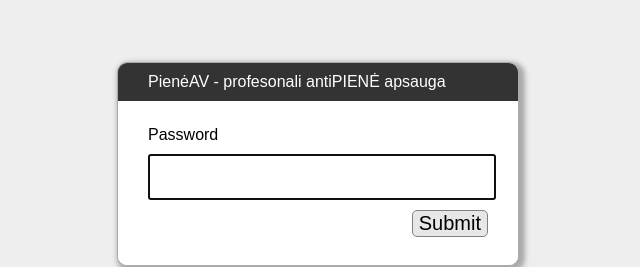
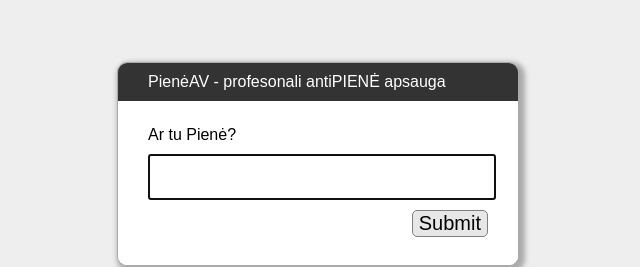
Before and after one commit to cigonynas/cigonynas.github.io, a plain HTML site: page index.html in a window 1280 px wide. Shown: the part 236-503 px from the top of the page, 322-962 px from the left. Drawn offline with Linux system fonts and the light colour scheme.

Commit message:
PasswordFix

```diff
--- a/index.html
+++ b/index.html
@@ -120,7 +120,7 @@
             <div id="mainDialog">
                 <div id="dialogText">PienėAV - profesonali antiPIENĖ apsauga</div>
                 <div id="passArea">
-                    <p id="passwordPrompt">Password</p>
+                    <p id="passwordPrompt">Ar tu Pienė?</p>
                     <input id="pass" type="password" name="pass" autofocus>
                     <div>
                         <span id="messageWrapper">
```
